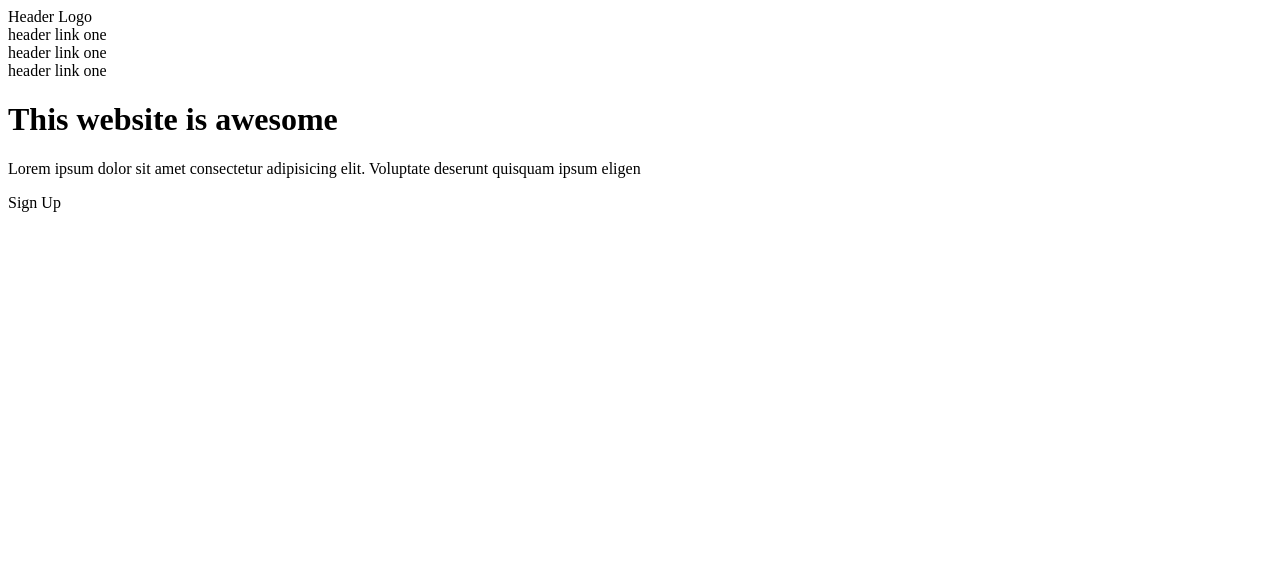
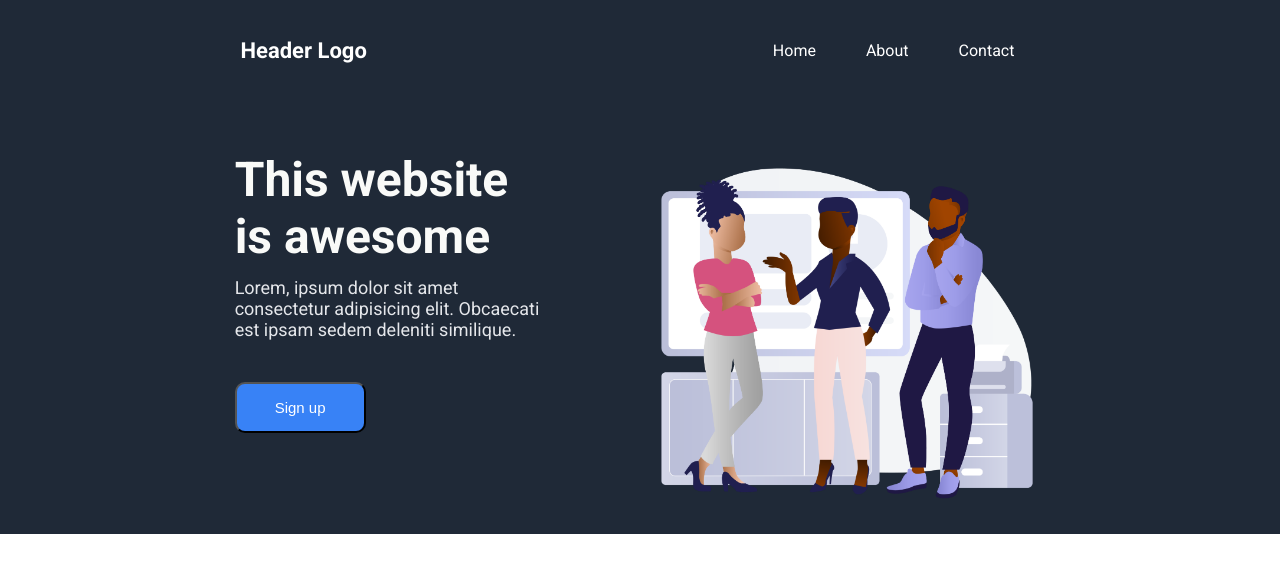
Before and after one commit to PaulAyobamidele/Landing-Page, a plain HTML site: page index.html in a window 1280 px wide. Drawn offline with Linux system fonts and the light colour scheme.

Commit message:
Hero fixed

```diff
--- /dev/null
+++ b/css/main.css
@@ -0,0 +1,87 @@
+* {
+    margin: 0;
+    padding: 0;
+    box-sizing: border-box;
+}
+
+
+body {
+    font-family: 'Roboto', sans-serif;
+}
+
+.hero {
+    padding: 0 50px;
+    background-color: #1f2937;
+
+}
+
+header {
+    display: flex;
+    height: 100px;
+    justify-content: space-around;
+    align-items: center;
+}
+
+header h1 {
+    color: #fff;
+    font-size: 22px;
+    font-weight: 700;
+}
+
+ul {
+    display: flex;
+    list-style-type: none;
+    align-items: center;
+}
+
+li a {
+    text-decoration: none;
+    color: #fff;
+    padding: 0 25px;
+    display: inline-block;
+}
+
+
+.main-hero {
+    display: flex;
+    /* height: calc( 100vh - 100px ); */
+    /* padding: 20px 0; */
+    justify-content: space-evenly;
+    align-items: center;
+    padding: 15px 50px;
+    margin: 0 30px;
+}
+
+
+.img {
+    width: 400px;
+    height: auto;
+
+}
+
+.main {
+    width: 30%;
+    padding-bottom: 50px;
+    /* margin-left: 100px; */
+}
+
+.main h1 {
+    font-size: 48px;
+    color: #f9faf8;
+}
+
+p {
+    font-size: 18px;
+    color: #e5e7eb;
+    padding: 12px 0;
+}
+
+.signup {
+    padding: 15px 38px;
+    background: #3882f6;
+    color: #fff;
+    border-radius: 10px;
+    font-size: 15px;
+    margin-top: 30px;
+    cursor: pointer;
+}
--- a/index.html
+++ b/index.html
@@ -4,24 +4,36 @@
     <meta charset="UTF-8">
     <meta http-equiv="X-UA-Compatible" content="IE=edge">
     <meta name="viewport" content="width=device-width, initial-scale=1.0">
+    <link rel="preconnect" href="https://fonts.googleapis.com">
+    <link rel="preconnect" href="https://fonts.gstatic.com" crossorigin>
+    <link rel="preconnect" href="https://fonts.googleapis.com">
+    <link rel="preconnect" href="https://fonts.gstatic.com" crossorigin>
+    <link
+        href="https://fonts.googleapis.com/css2?family=Open+Sans:wght@400;700&family=Roboto:ital,wght@0,100;0,300;0,400;0,700;1,100;1,300;1,400&display=swap"
+        rel="stylesheet">
+    <link rel="stylesheet" href="./css/main.css">
     <title>Landing Page</title>
 </head>
 <body>
-    <div class="header">
-        <div class="logo">Header Logo</div>
-        <div class="links">
-            <div class="hlink">header link one</div>
-            <div class="hlink">header link one</div>
-            <div class="hlink">header link one</div>
-        </div>
-        <div class="wrap">
-            <h1>This website is awesome</h1>
-            <p>Lorem ipsum dolor sit amet consectetur adipisicing elit. Voluptate deserunt quisquam ipsum eligen</p>
-            <div class="button">
-                Sign Up
+    <div class="hero">
+        <header>
+            <h1>Header Logo</h1>
+            <nav>
+                <ul>
+                    <li><a href="#">Home</a></li>
+                    <li><a href="#">About</a></li>
+                    <li><a href="#">Contact</a></li>
+                </ul>
+            </nav>
+        </header>
+        <div class="main-hero">
+            <div class="main">
+                <h1>This website is awesome</h1>
+                <p>Lorem, ipsum dolor sit amet consectetur adipisicing elit. Obcaecati est ipsam sedem deleniti similique.</p>
+                <button class="signup">Sign up</button>
             </div>
             <div class="img">
-                <img src="" alt="">
+                <img src="./img/bg.png" class ="img" alt="This is a placeholder for an image">
             </div>
         </div>
     </div>
```
Also changed, not shown: img/bg.png (added).
